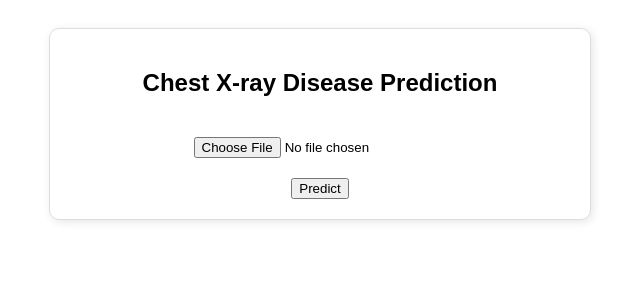
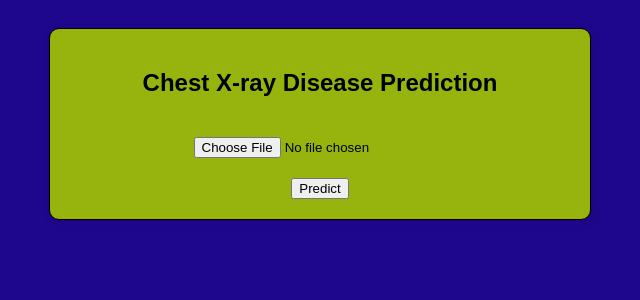
Before and after one commit to srivishnu5279/chest_disease, a Flask app: page / in a window 1280 px wide. Shown: the top 300 px of the page, without its empty margins (320-960 px from the left). Run offline with Flask 3, Linux system fonts and the light colour scheme.

Commit message:
Updated index.html file with new styling

```diff
--- a/templates/index.html
+++ b/templates/index.html
@@ -9,6 +9,7 @@
         body {
             font-family: Arial, sans-serif;
             text-align: center;
+            background-color: rgb(31, 7, 141);
             padding: 20px;
         }
 
@@ -16,9 +17,10 @@
             max-width: 500px;
             margin: auto;
             padding: 20px;
-            border: 1px solid #ddd;
+            border: 1px solid #000000;
             border-radius: 10px;
             box-shadow: 2px 2px 10px rgba(0, 0, 0, 0.1);
+            background-color: #96b40d;
         }
 
         input[type=file] {
```
